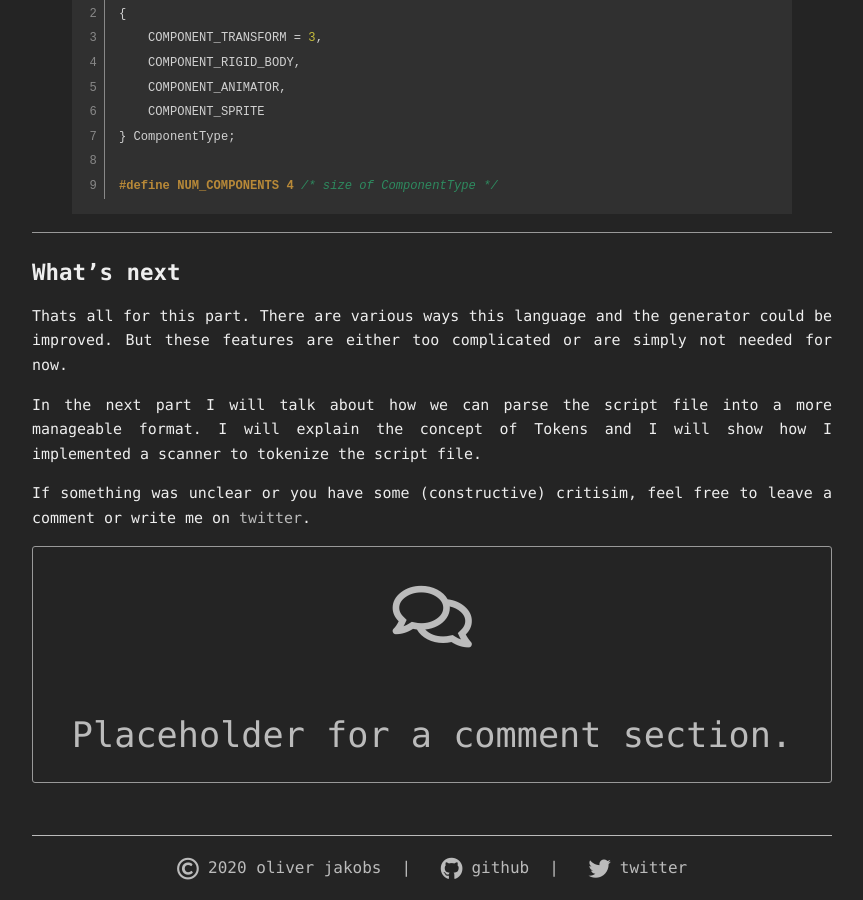
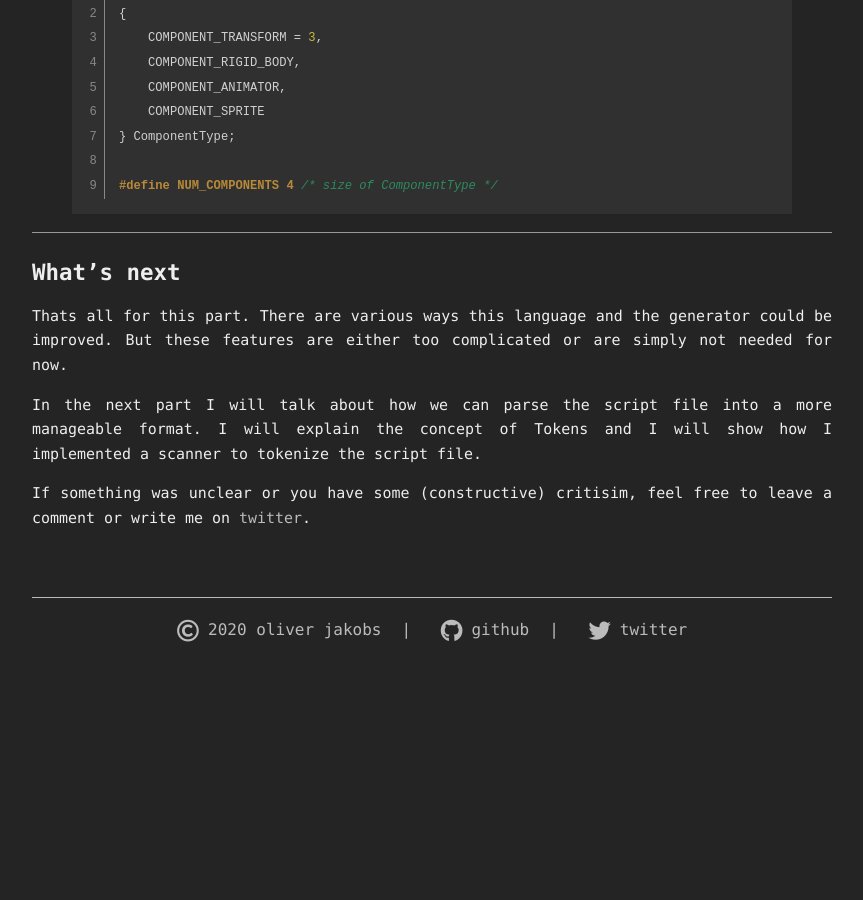
Before and after one commit to oliverjakobs/oliverjakobs.github.io, a Jekyll site: the page built from _posts/2020-10-15-generator-part1.md, in a window 1280 px wide and 900 px high, scrolled down 5137 px. Shown: the whole window, without its empty margins (208-1071 px from the left). Built offline with Jekyll 4.4.1, drawn with Linux system fonts in a browser that asks for light colours; comment, search, counter and statistics services are not loaded; after the commit the page ends 5799 px from its top, so only the background shows below that.

Commit message:
comments

```diff
--- /dev/null
+++ b/_includes/comments.html
@@ -0,0 +1,7 @@
+<script src="https://utteranc.es/client.js"
+        repo="https://github.com/oliverjakobs/oliverjakobs.github.io"
+        issue-term="url"
+        theme="photon-dark"
+        crossorigin="anonymous"
+        async>
+</script>
--- a/_layouts/post.html
+++ b/_layouts/post.html
@@ -14,9 +14,4 @@
   {{ content }}
 </article>
 
-<div class="comments">
-  <i class="far fa-comments"></i>
-  <p>
-    Placeholder for a comment section.
-  </p>
-</div>
+{% include comments.html %}
```
